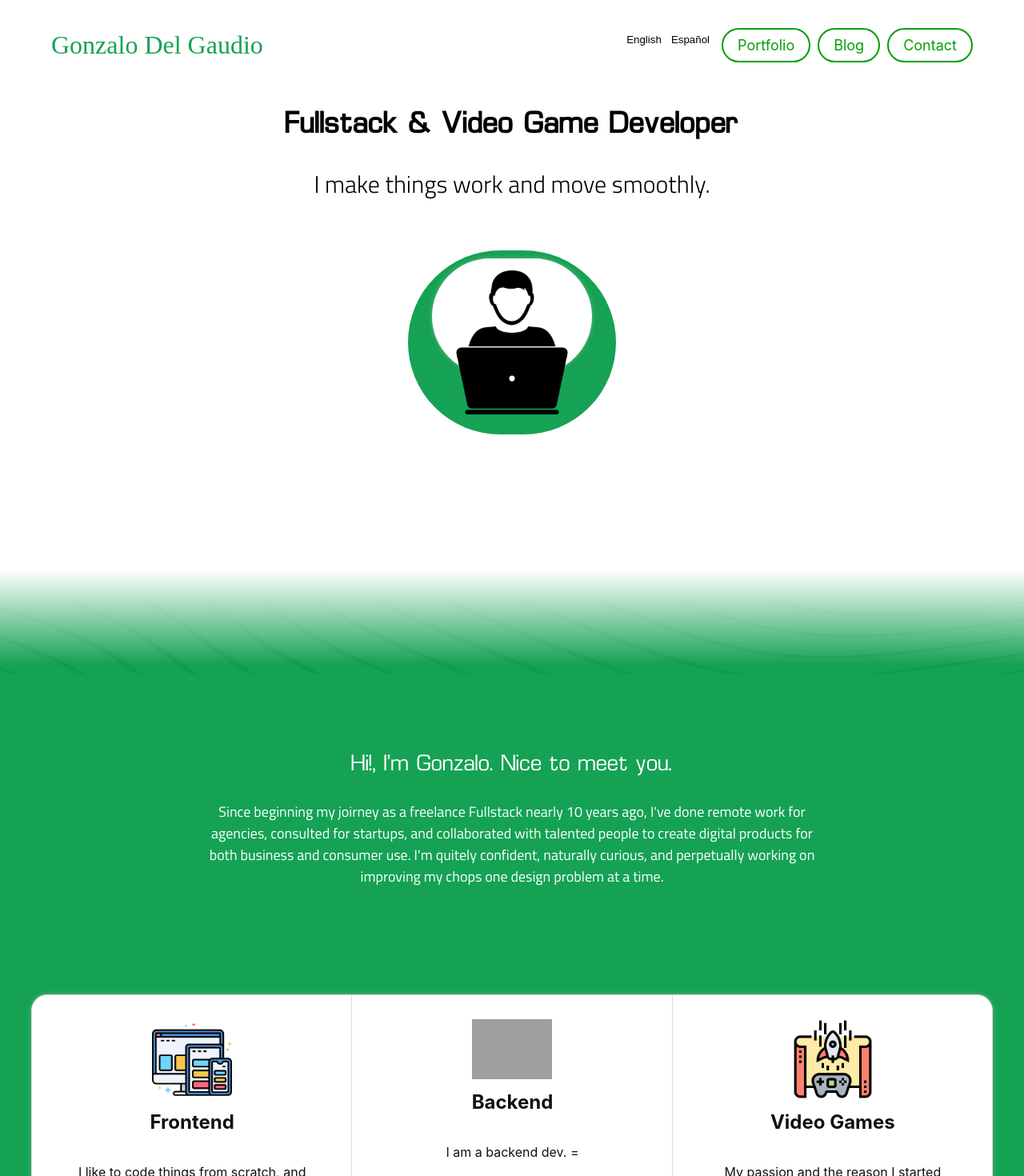
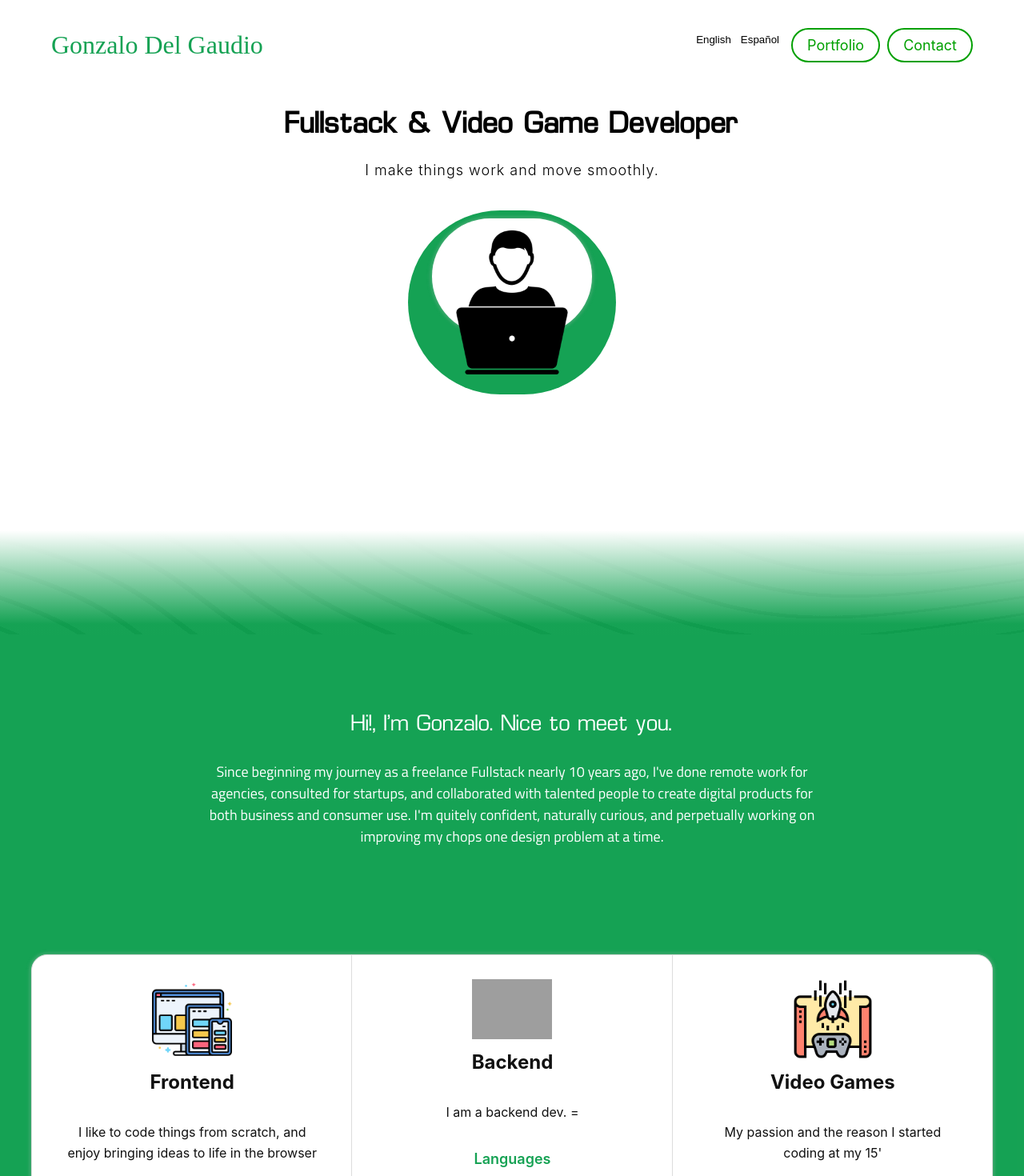
Before and after one commit to gonherdg/gonherdg.github.io, a React (Create React App) app: page / in a window 1280 px wide. Shown: the top 1470 px of the page at 80% size. Built offline with nearby package versions, Linux system fonts and the light colour scheme; grey boxes are pictures that could not be loaded; a web font is replaced by a local one.

Commit message:
refactor: made some cleaning

```diff
--- a/public/index.html
+++ b/public/index.html
@@ -24,7 +24,7 @@
       work correctly both with client-side routing and a non-root public URL.
       Learn how to configure a non-root public URL by running `npm run build`.
     -->
-    <title>React App</title>
+    <title>Gonzalo Del Gaudio</title>
   </head>
   <body>
     <noscript>You need to enable JavaScript to run this app.</noscript>
--- a/src/i18n/locales/en/translations.json
+++ b/src/i18n/locales/en/translations.json
@@ -6,7 +6,7 @@
   "title": "Fullstack & Video Game Developer",
   "subtitle": "I make things work and move smoothly.",
   "hi": "Hi!, I'm Gonzalo. Nice to meet you.",
-  "description": "Since beginning my joirney as a freelance Fullstack nearly 10 years ago, I've done remote work for agencies, consulted for startups, and collaborated with talented people to create digital products for both business and consumer use. I'm quitely confident, naturally curious, and perpetually working on improving my chops one design problem at a time.",
+  "description": "Since beginning my journey as a freelance Fullstack nearly 10 years ago, I've done remote work for agencies, consulted for startups, and collaborated with talented people to create digital products for both business and consumer use. I'm quitely confident, naturally curious, and perpetually working on improving my chops one design problem at a time.",
   "frontend": "Frontend",
   "backend": "Backend",
   "videogames": "Video Games",
--- a/src/pages/Main.css
+++ b/src/pages/Main.css
@@ -1,6 +1,14 @@
 .Main {
   background-color: white;
 }
+
+.Subtitle2 {
+  font-family: -apple-system, BlinkMacSystemFont, 'Segoe UI', 'Roboto', 'Oxygen',
+    'Ubuntu', 'Cantarell', 'Fira Sans', 'Droid Sans', 'Helvetica Neue',
+    sans-serif;
+  font-size: 18px;
+}
+
 
 .TopBar {
   padding-left: 5%;
--- a/src/pages/Main.js
+++ b/src/pages/Main.js
@@ -90,14 +90,14 @@ const Main = () => {
               <button className='LangButton' onClick={changeLanguage} value='es'>Español</button>
             </div>
             <NavButton className="RoundedButton" label={t('portfolio')} linkTo="/#portfolio"></NavButton>
-            <NavButton className="RoundedButton" label={t('blog')} linkTo="/blog"></NavButton>
+    {false && <NavButton className="RoundedButton" label={t('blog')} linkTo="/blog"></NavButton>}
             <NavButton className="RoundedButton" label={t('contact')} linkTo="/#contact"></NavButton>
           </div>
         </div>
 
         <div className="Presentation">
           <h1>{t('title')}</h1>
-          <h2>{t('subtitle')}</h2>
+          <h3 className="Subtitle2">{t('subtitle')}</h3>
           <div className="PhotoBackground">
             <div className="PhotoBackgroundFace">
               <img src={programmer} className="Photo" alt="logo" />
```
Also changed, not shown: src/App.js (deleted, +0 -29 lines), src/projectDescriptionModal.js (deleted, +0 -35 lines), NavButton.jsx (deleted).
